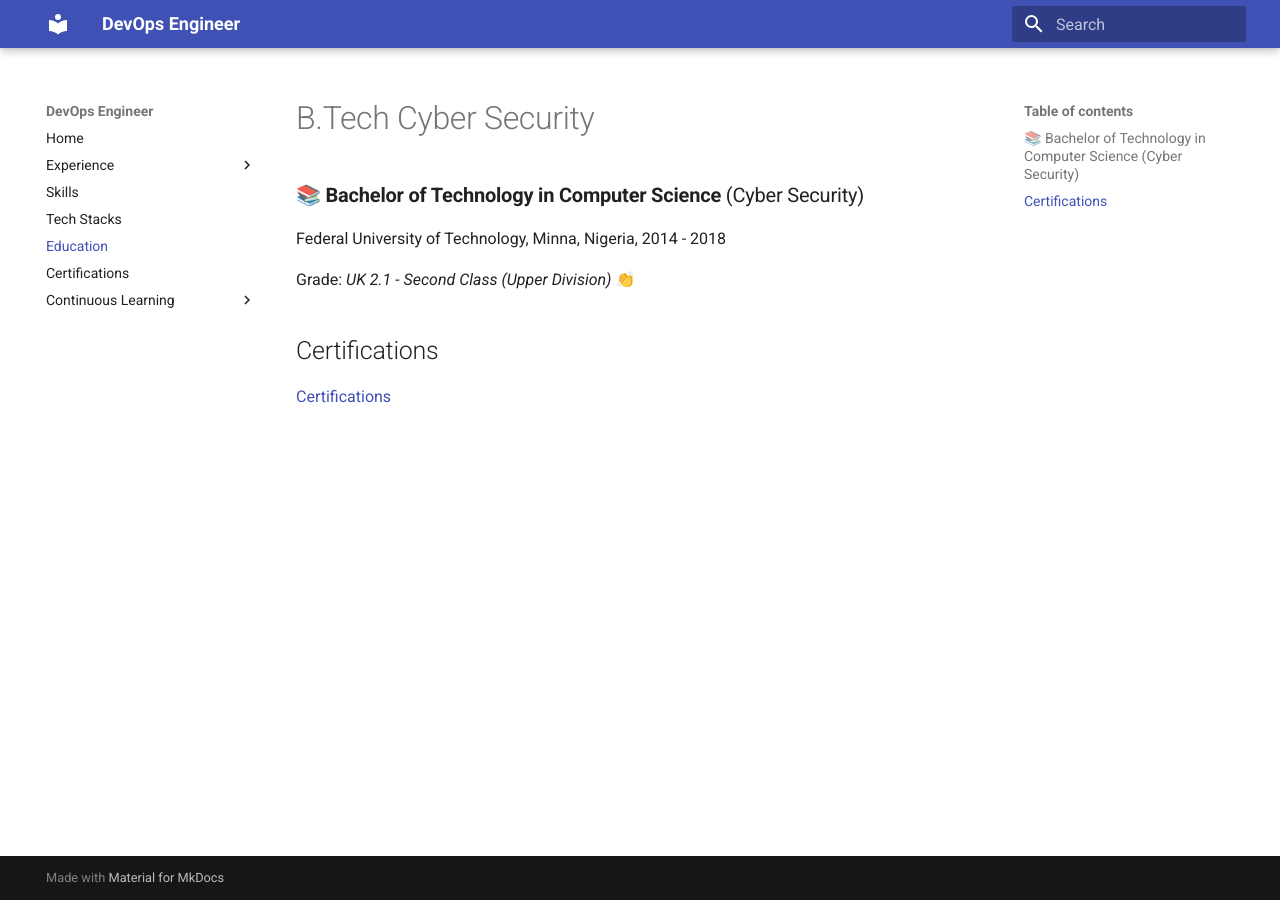
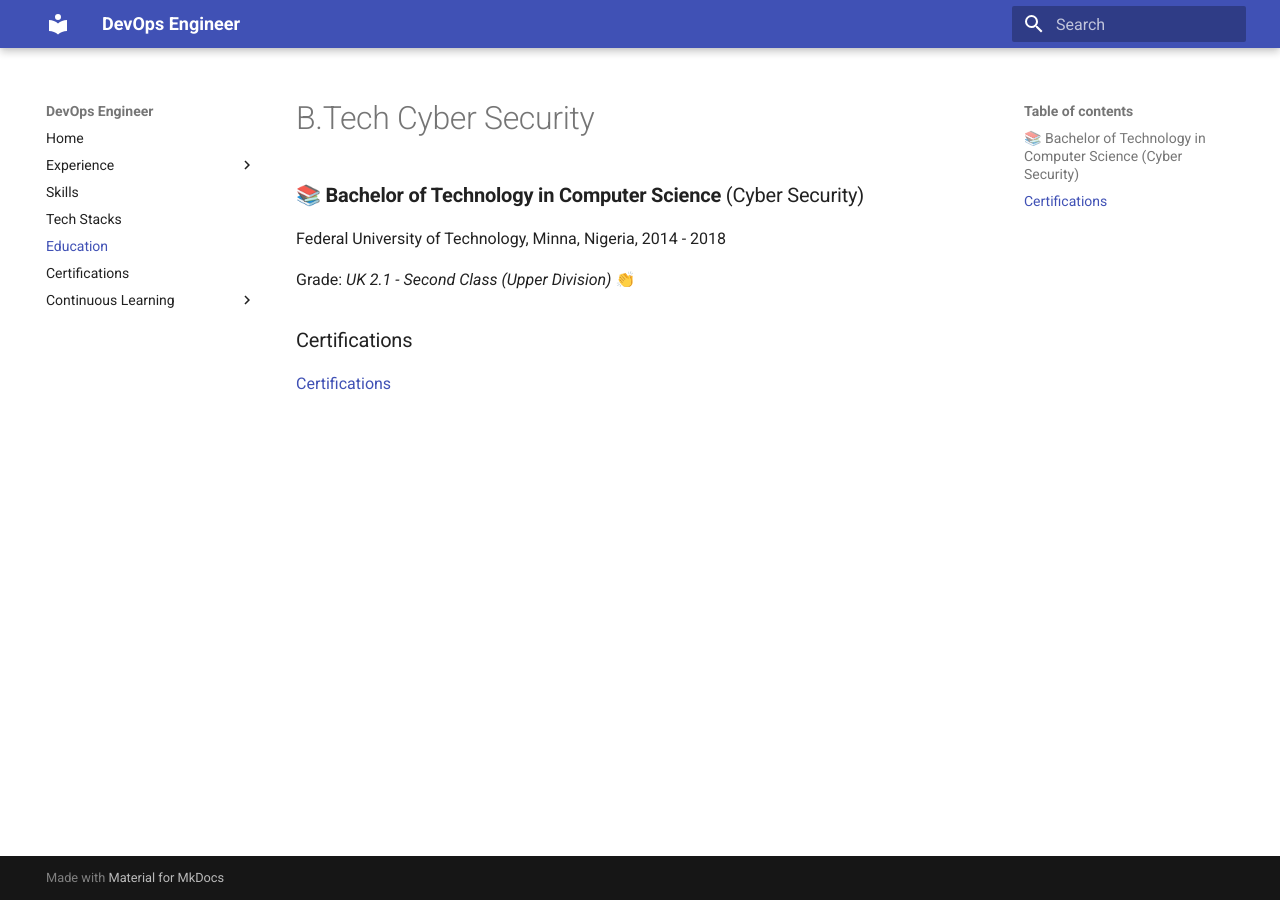
Before and after one commit to eedygreen/isah-idris-DevOps-Engineer-resume, an MkDocs documentation site: the page built from docs/education/B Tech Cyber Security.md, in a window 1280 px wide. Built offline with MkDocs 1.6.1 and Material for MkDocs 9.7.7, drawn with Linux system fonts in a browser that asks for light colours.

Commit message:
fixed broken link

```diff
--- a/docs/education/B Tech Cyber Security.md
+++ b/docs/education/B Tech Cyber Security.md
@@ -5,6 +5,6 @@
 
 Grade: *UK 2.1 - Second Class (Upper Division)* 👏
 
-## Certifications
+### Certifications
 
-[Certifications](/certification/Certifications.md)
+[Certifications](certification/Certifications.md)
```
